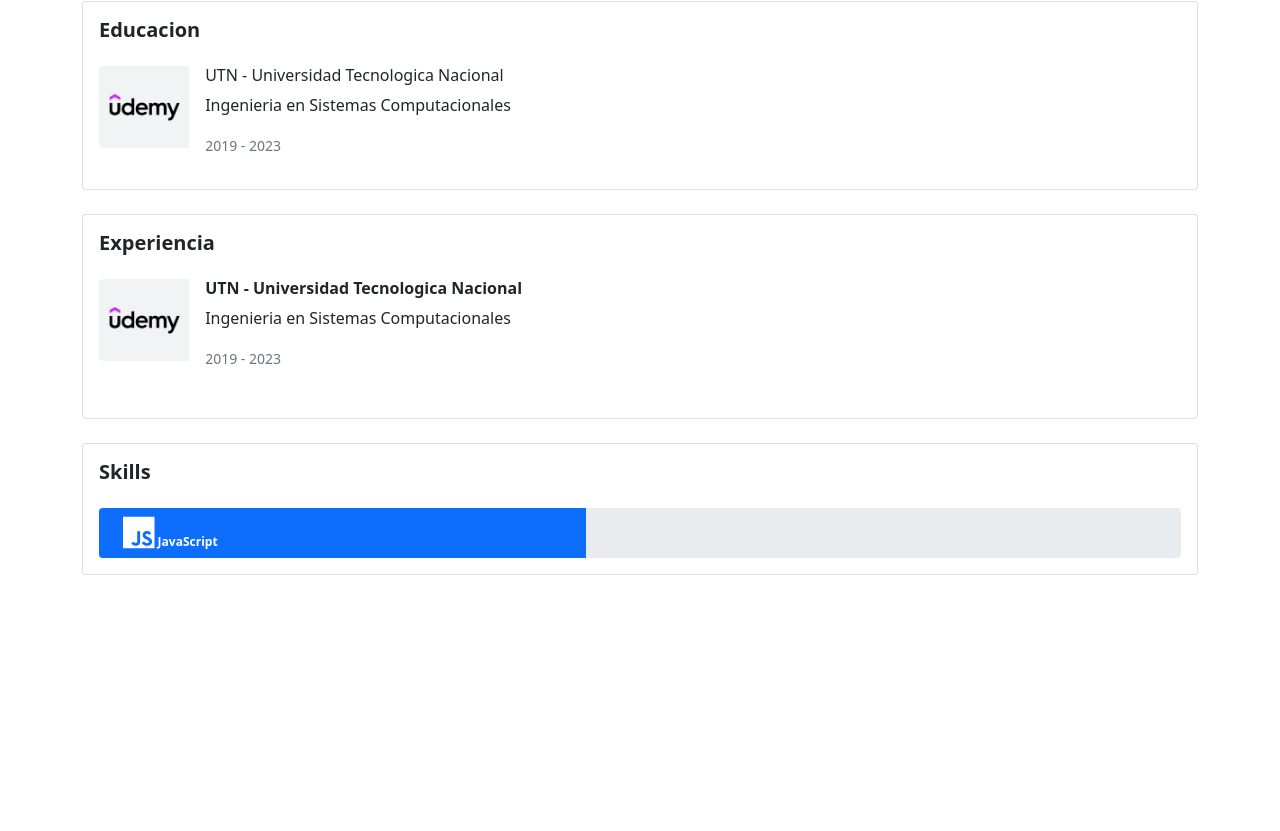
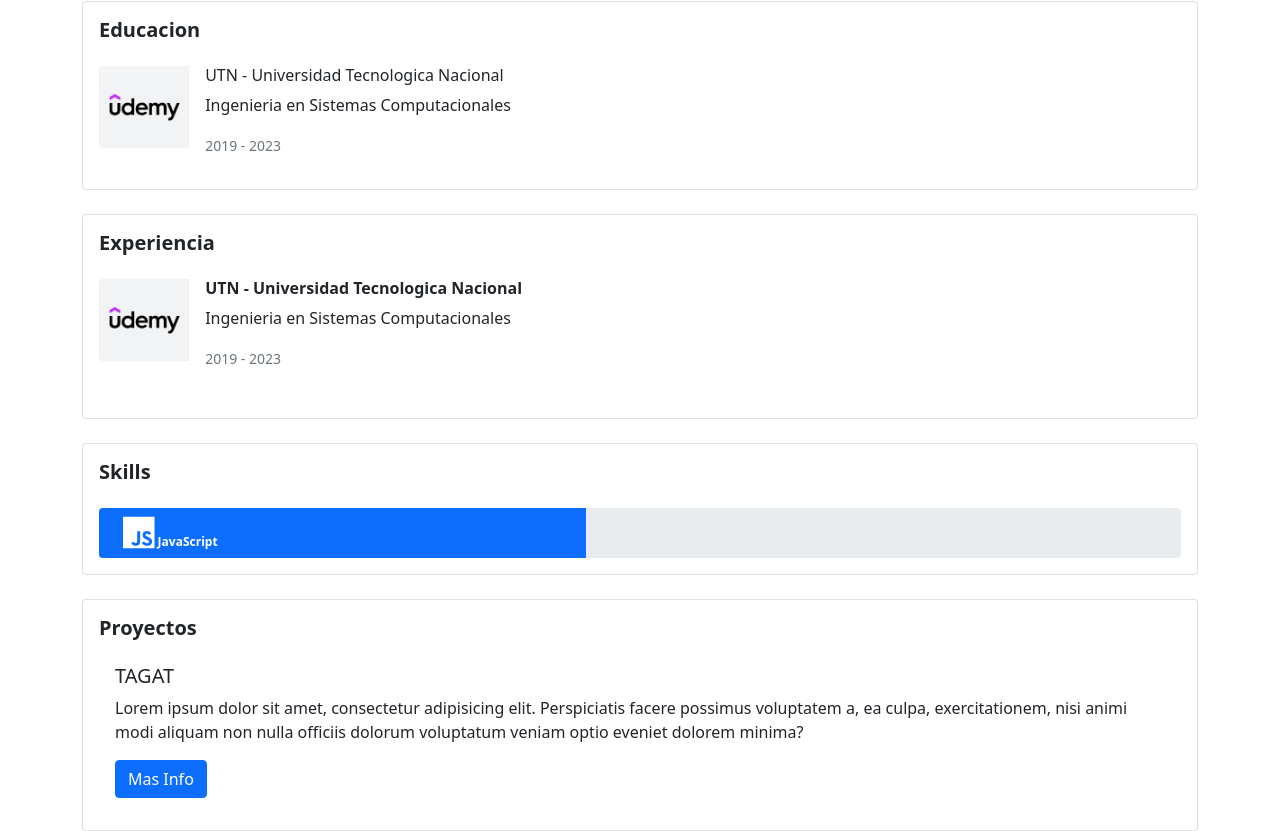
Before and after one commit to jorgepanigo/ArgentinaProgramaTPF-FrontEnd, an Angular app: page / in a window 1280 px wide. Shown: the part 731-1562 px from the top of the page. Before the commit the page ends 1306 px from the top, so only its background shows below. Built offline with nearby package versions, Linux system fonts and the light colour scheme.

Commit message:
estructura html de proyectos generada

```diff
--- a/src/app/app.component.html
+++ b/src/app/app.component.html
@@ -4,5 +4,6 @@
      <app-education></app-education>
      <app-experience></app-experience>
      <app-skills></app-skills>
+     <app-proyects></app-proyects>
 
 </div>
--- a/src/app/components/proyects/proyect-item/proyect-item.component.html
+++ b/src/app/components/proyects/proyect-item/proyect-item.component.html
@@ -1 +1,14 @@
-<p>proyect-item works!</p>
+ <!-- Begin Proyect Item -->
+ <div class="card border-0">
+
+     <div class="card-body">
+       <h5 class="card-title">TAGAT</h5>
+       <p class="card-text">
+         Lorem ipsum dolor sit amet, consectetur adipisicing elit. Perspiciatis facere possimus voluptatem a,
+         ea culpa, exercitationem, nisi animi modi aliquam non nulla officiis dolorum voluptatum veniam optio
+         eveniet dolorem minima?
+       </p>
+       <a href="#" class="btn btn-primary">Mas Info</a>
+     </div>
+   </div>
+   <!-- End Proyect Item -->
--- a/src/app/components/proyects/proyect-item/proyect-item.component.ts
+++ b/src/app/components/proyects/proyect-item/proyect-item.component.ts
@@ -1,4 +1,5 @@
 import { Component, OnInit } from '@angular/core';
+import { LoginService } from 'src/app/services/login/login.service';
 
 @Component({
   selector: 'app-proyect-item',
@@ -7,9 +8,12 @@ import { Component, OnInit } from '@angular/core';
 })
 export class ProyectItemComponent implements OnInit {
 
-  constructor() { }
+  constructor(private ls:LoginService) { }
 
   ngOnInit(): void {
   }
 
+  isLoged():boolean{
+    return this.ls.isLoged();
+  }
 }
--- a/src/app/components/proyects/proyects.component.html
+++ b/src/app/components/proyects/proyects.component.html
@@ -1 +1,44 @@
-<p>proyects works!</p>
+<section>
+     <div class="row mt-4">
+       <div class="item-educacion">
+         <div class="card">
+           <div class="card-body">
+             <h5 class="card-title fw-bolder">Proyectos
+               <button *ngIf="isLoged()"  class="btn btn-admin text-dark float-end" type="button" data-bs-toggle="modal" data-bs-target="#addProyectItemModal" >
+                 <i class="fas fa-plus"></i>
+               </button>
+             </h5>
+            <!-- APP_PROYECT_ITEM -->
+            <app-proyect-item></app-proyect-item>
+
+
+           </div>
+         </div>
+       </div>
+
+     </div>
+      <!-- Begin Add Experience Modal -->
+
+      <div class="modal fade" id="addProyectItemModal" tabindex="-1" aria-labelledby="exampleModalLabel" aria-hidden="true">
+       <div class="modal-dialog">
+         <div class="modal-content">
+           <div class="modal-header">
+             <h5 class="modal-title text-center" id="exampleModalLabel">Agregar Proyecto</h5>
+             <button type="button" class="btn-close" data-bs-dismiss="modal" aria-label="Close"></button>
+           </div>
+           <div class="modal-body">
+             <form action="">
+                 <input type="text" class="form-control mt-4" name="nombre" placeholder="Nombre de Proyecto">
+                 <textarea rows="10" class="form-control mt-4" name="usuario" placeholder="Usuario"></textarea>
+                 <input type="text" class="form-control mt-4" name="nombre" placeholder="Link">
+               <div class="d-grid gap-2">
+                 <button type="button" class="btn btn-dark mt-4 " data-bs-dismiss="modal">Agregar</button>
+               </div>
+             </form>
+           </div>
+         </div>
+       </div>
+     </div>
+     <!-- End Add Experience Modal -->
+
+   </section>
--- a/src/app/components/proyects/proyects.component.ts
+++ b/src/app/components/proyects/proyects.component.ts
@@ -1,4 +1,5 @@
 import { Component, OnInit } from '@angular/core';
+import { LoginService } from 'src/app/services/login/login.service';
 
 @Component({
   selector: 'app-proyects',
@@ -7,9 +8,12 @@ import { Component, OnInit } from '@angular/core';
 })
 export class ProyectsComponent implements OnInit {
 
-  constructor() { }
+  constructor(private ls:LoginService) { }
 
   ngOnInit(): void {
   }
 
+  isLoged():boolean{
+    return this.ls.isLoged();
+  }
 }
```
